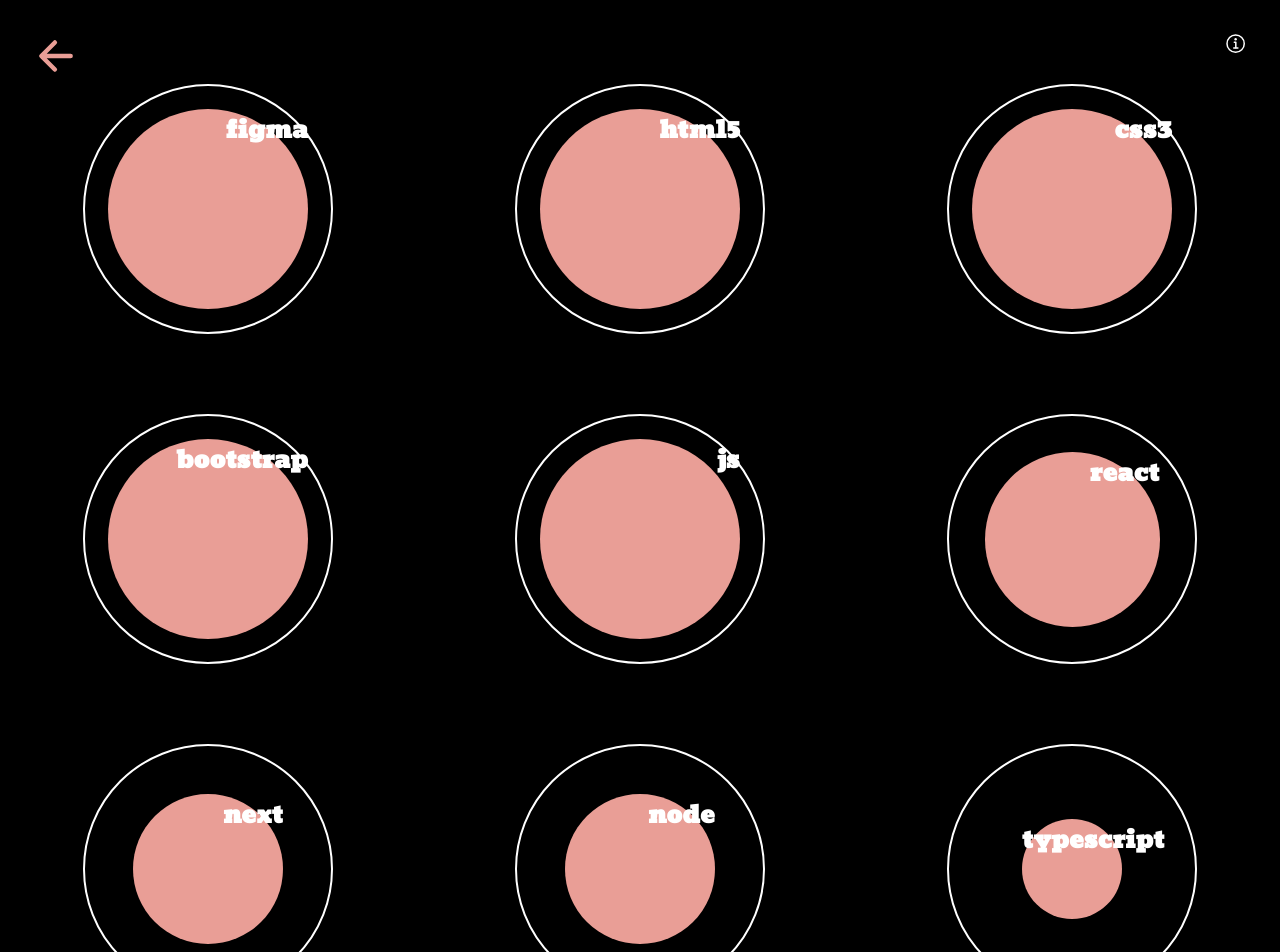
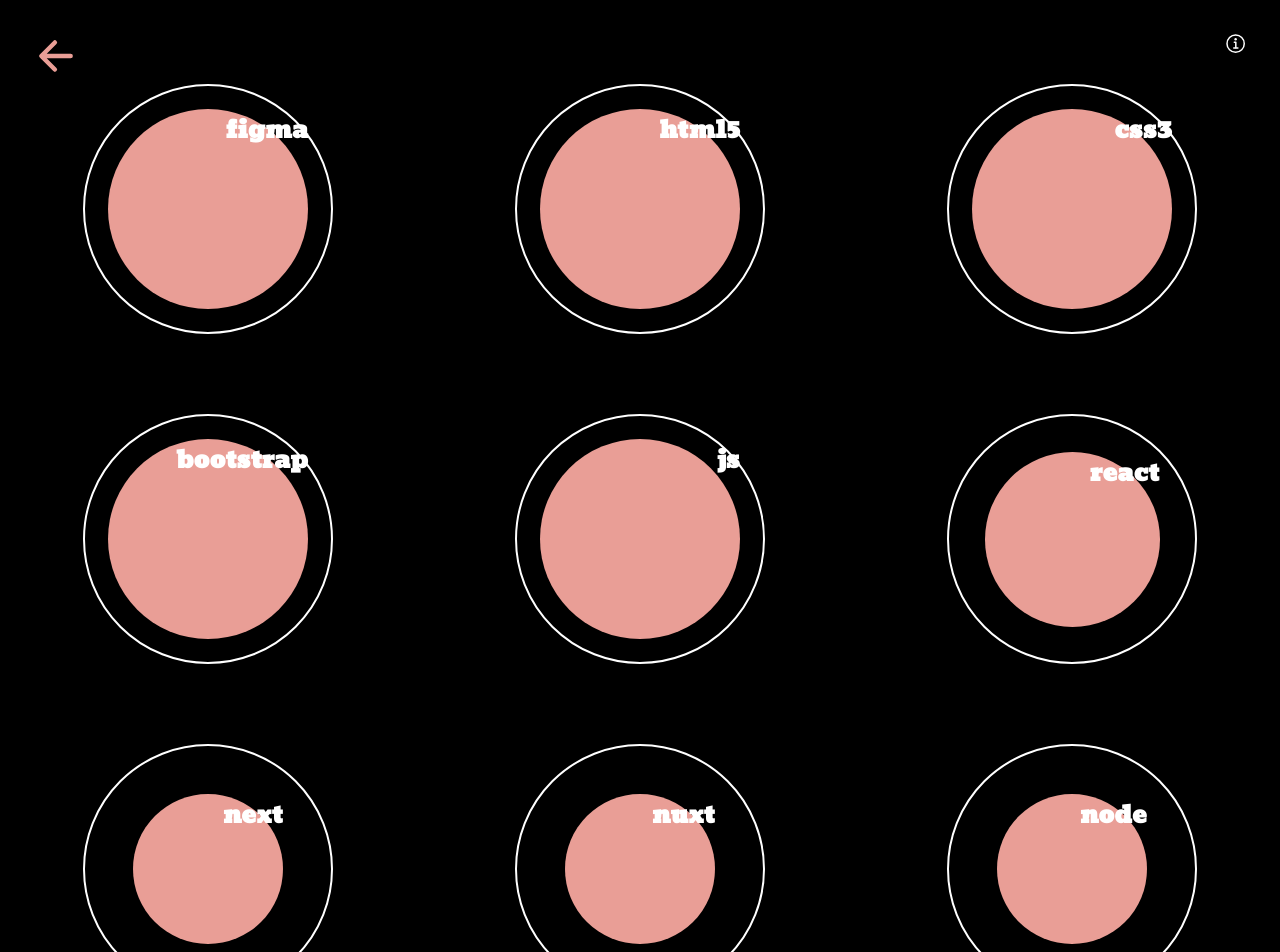
Before and after one commit to anna-olivia/pret-a-porter, a Next.js app: page /projects in a window 1280 px wide. Shown: the top 952 px of the page. Built offline with nearby package versions, Linux system fonts and the light colour scheme.

Commit message:
Update page.js

```diff
--- a/app/projects/page.js
+++ b/app/projects/page.js
@@ -13,6 +13,7 @@
     {href:  "https://github.com/anna-olivia/e-my-ud-vite1", skill: "200px", text: "js" },
     {href:  "https://github.com/anna-olivia/invest-r-action", skill: "175px", text: "react" },
     {href:  "https://github.com/anna-olivia/basic-router", skill: "150px", text: "next" },
+     {href:  "https://github.com/anna-olivia/goOcesia", skill: "150px", text: "nuxt" },
     {href:  "https://github.com/anna-olivia/back-ground", skill: "150px", text: "node" },
     {href:  "https://github.com/anna-olivia/play-type/tree/master", skill: "100px", text: "typescript" },
 {href:  "https://github.com/anna-olivia/back-ground", skill: "100px", text: "express" },
```
